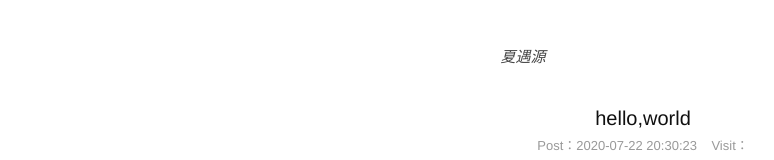
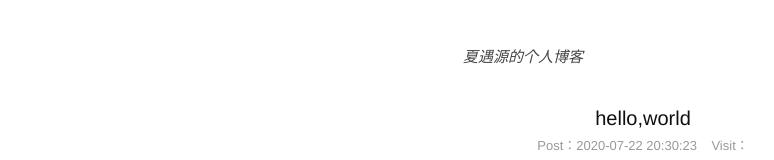
Before and after one commit to wwwsonder/wwwsonder.github.io, a plain HTML site: page 2020/07/22/hello,world/index.html in a window 1280 px wide. Shown: the top 160 px of the page, without its empty margins (117-891 px from the left). Drawn offline with nearby package versions, Linux system fonts and the light colour scheme; some packages are replaced by stand-ins of ours; a script that the page names is missing; a small style sheet from the web is missing.

Commit message:
Site updated: 2021-01-31 02:47:28

```diff
--- a/2020/07/22/hello,world/index.html
+++ b/2020/07/22/hello,world/index.html
@@ -39,7 +39,7 @@
 </div>
 
 <div class="index-about">
-    <i> 夏遇源 </i>
+    <i> 夏遇源的个人博客 </i>
 </div>
 
 <div class="index-container">
@@ -106,7 +106,7 @@
 </div>
 
         <div class="index-about-mobile">
-            <i> 夏遇源 </i>
+            <i> 夏遇源的个人博客 </i>
         </div>
     </div>
 
--- a/index.html
+++ b/index.html
@@ -39,7 +39,7 @@
 </div>
 
 <div class="index-about">
-    <i> 夏遇源 </i>
+    <i> 夏遇源的个人博客 </i>
 </div>
 
 <div class="index-container">
@@ -102,7 +102,7 @@
 </div>
 
         <div class="index-about-mobile">
-            <i> 夏遇源 </i>
+            <i> 夏遇源的个人博客 </i>
         </div>
     </div>
 
```
Also changed, not shown: archives/2020/07/index.html (+2 -2 lines), archives/2020/index.html (+2 -2 lines), archives/index.html (+2 -2 lines).
